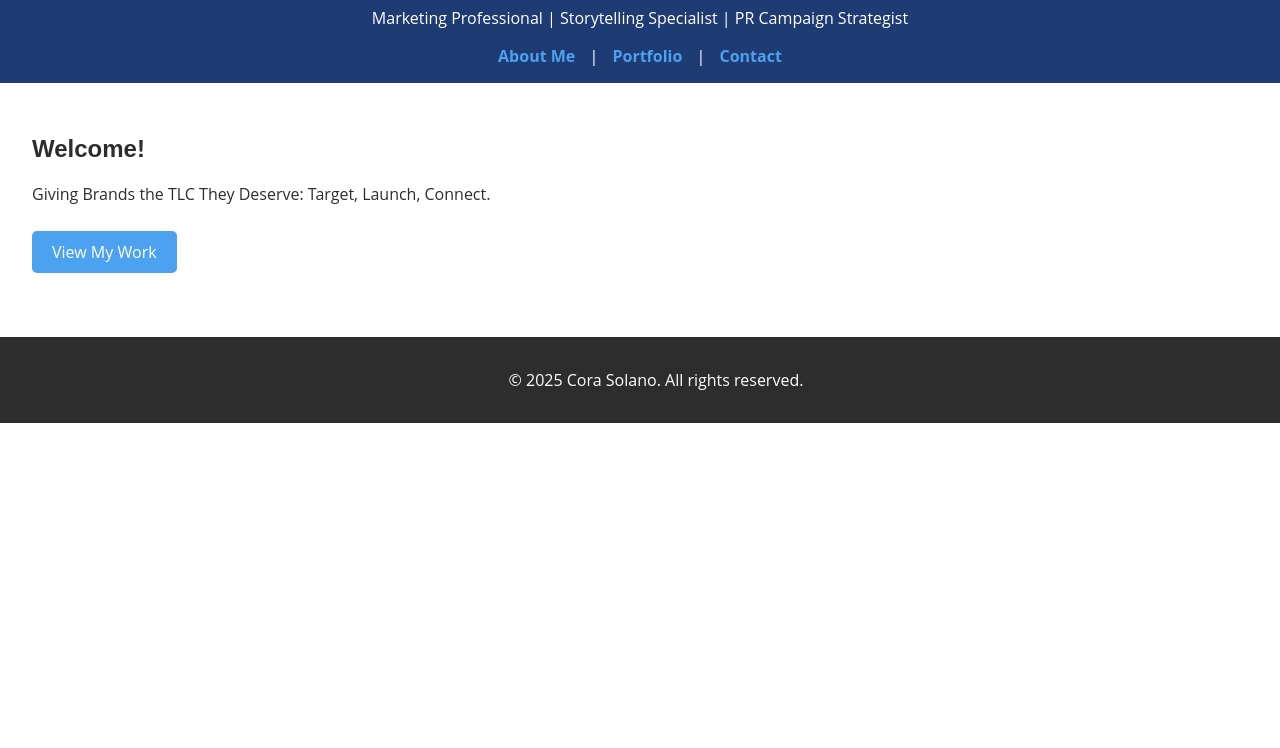
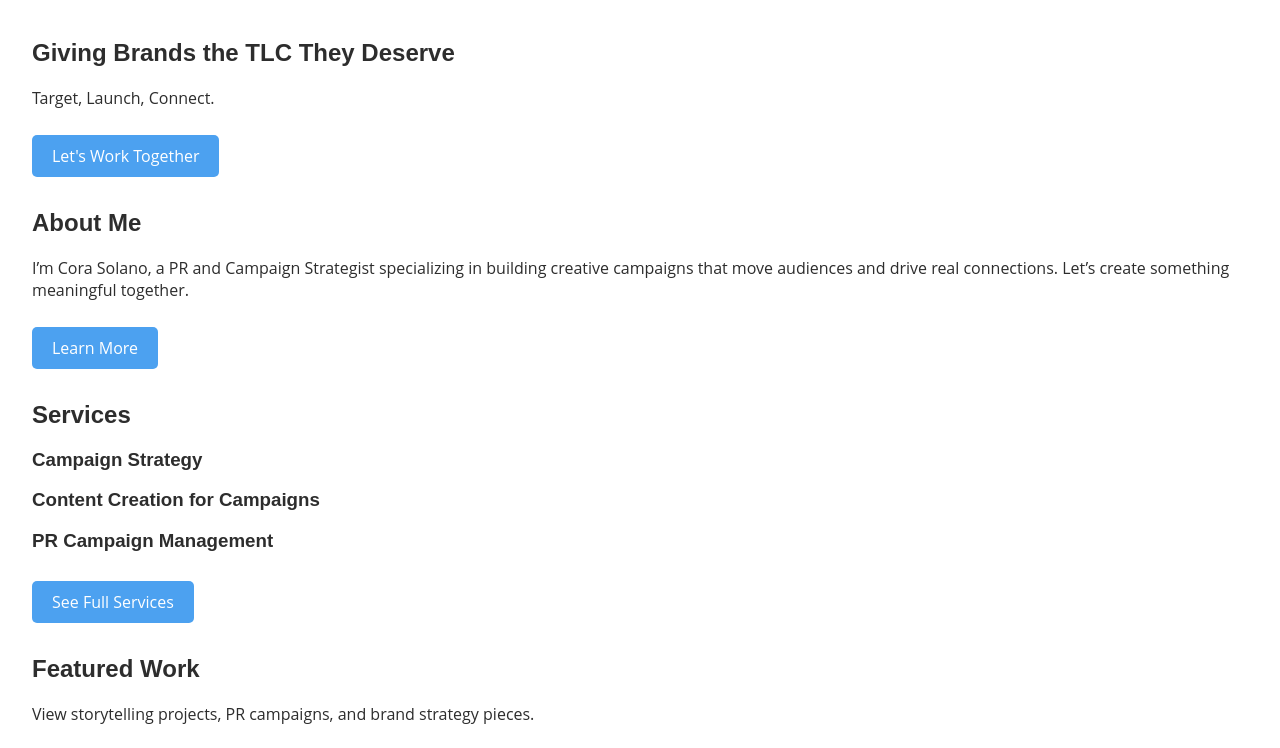
Before and after one commit to Csolano0717/corasolano.github.io, a plain HTML site: page index.html in a window 1280 px wide. Shown: the part 89-837 px from the top of the page. Before the commit the page ends 800 px from the top, so only its background shows below. Drawn offline with Linux system fonts and the light colour scheme.

Commit message:
Update index.html

```diff
--- a/index.html
+++ b/index.html
@@ -3,30 +3,62 @@
 <head>
   <meta charset="UTF-8">
   <meta name="viewport" content="width=device-width, initial-scale=1">
-  <title>Cora Solano - Marketing Professional</title>
+  <title>Cora Solano - PR & Campaign Strategist</title>
   <link rel="stylesheet" href="style.css">
 </head>
 <body>
+
 <header>
-    <h1>Hi, I'm Cora Solano!</h1>
-    <p>Marketing Professional | Storytelling Specialist | PR Campaign Strategist</p>
+  <div class="logo">C Solano</div>
   <nav>
-      <a href="about.html">About Me</a> |
-      <a href="portfolio.html">Portfolio</a> |
+    <a href="index.html">Home</a>
+    <a href="about.html">About</a>
+    <a href="services.html">Services</a>
+    <a href="portfolio.html">Portfolio</a>
     <a href="contact.html">Contact</a>
   </nav>
 </header>
 
 <main>
-    <section>
-      <h2>Welcome!</h2>
-      <p>Giving Brands the TLC They Deserve: Target, Launch, Connect.</p>
-      <a href="portfolio.html" class="button">View My Work</a>
+  <section class="hero">
+    <h1>Giving Brands the TLC They Deserve</h1>
+    <p>Target, Launch, Connect.</p>
+    <a href="contact.html" class="button">Let's Work Together</a>
   </section>
+
+  <section class="intro fade-in">
+    <h2>About Me</h2>
+    <p>I’m Cora Solano, a PR and Campaign Strategist specializing in building creative campaigns that move audiences and drive real connections. Let’s create something meaningful together.</p>
+    <a href="about.html" class="button">Learn More</a>
+  </section>
+
+  <section class="services-preview fade-in">
+    <h2>Services</h2>
+    <div class="service-list">
+      <div class="service-item">
+        <h3>Campaign Strategy</h3>
+      </div>
+      <div class="service-item">
+        <h3>Content Creation for Campaigns</h3>
+      </div>
+      <div class="service-item">
+        <h3>PR Campaign Management</h3>
+      </div>
+    </div>
+    <a href="services.html" class="button">See Full Services</a>
+  </section>
+
+  <section class="portfolio-preview fade-in">
+    <h2>Featured Work</h2>
+    <p>View storytelling projects, PR campaigns, and brand strategy pieces.</p>
+    <a href="portfolio.html" class="button">View My Portfolio</a>
+  </section>
+
 </main>
 
 <footer>
-    <p>&copy; 2025 Cora Solano. All rights reserved.</p>
+  <p>&copy; 2025 Cora Solano | Creative, Strategic, Bold, Elegant</p>
 </footer>
+
 </body>
 </html>
```
Lines whose indentation alone changed are shown as unchanged.
